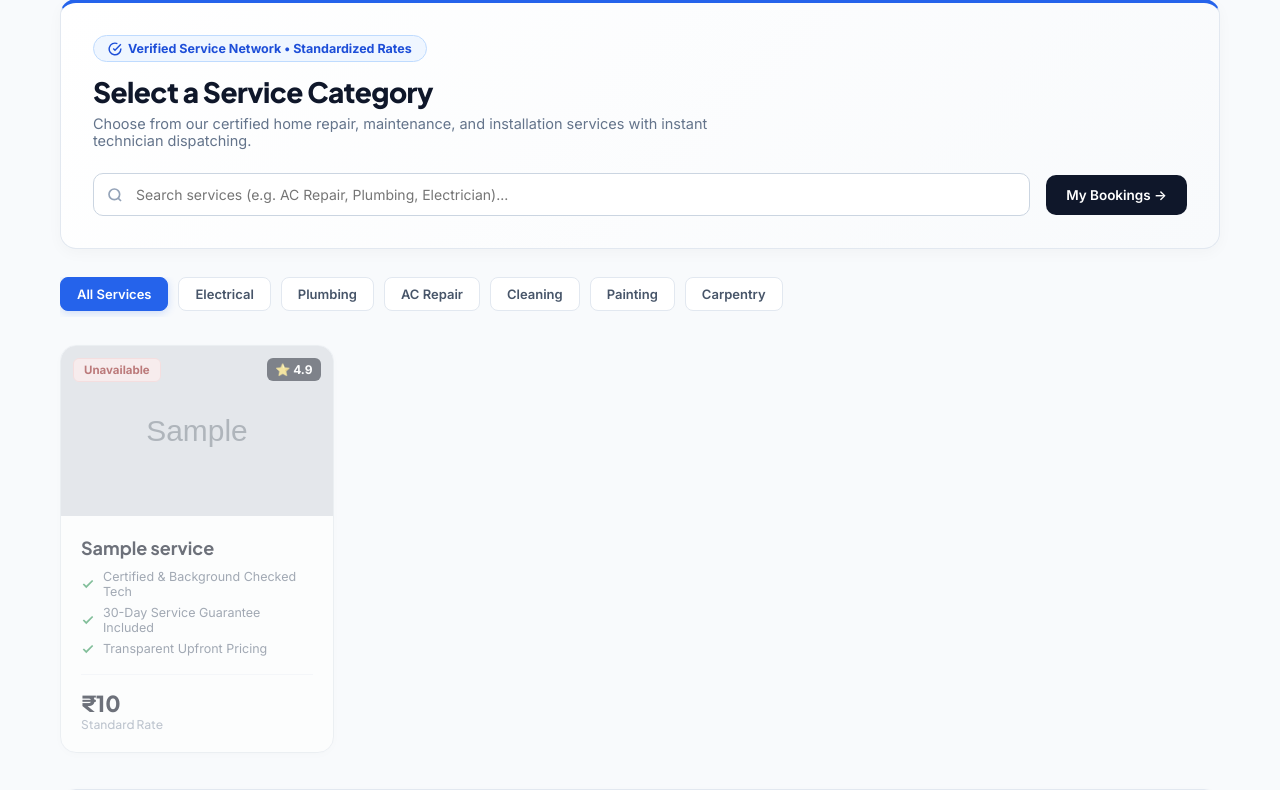
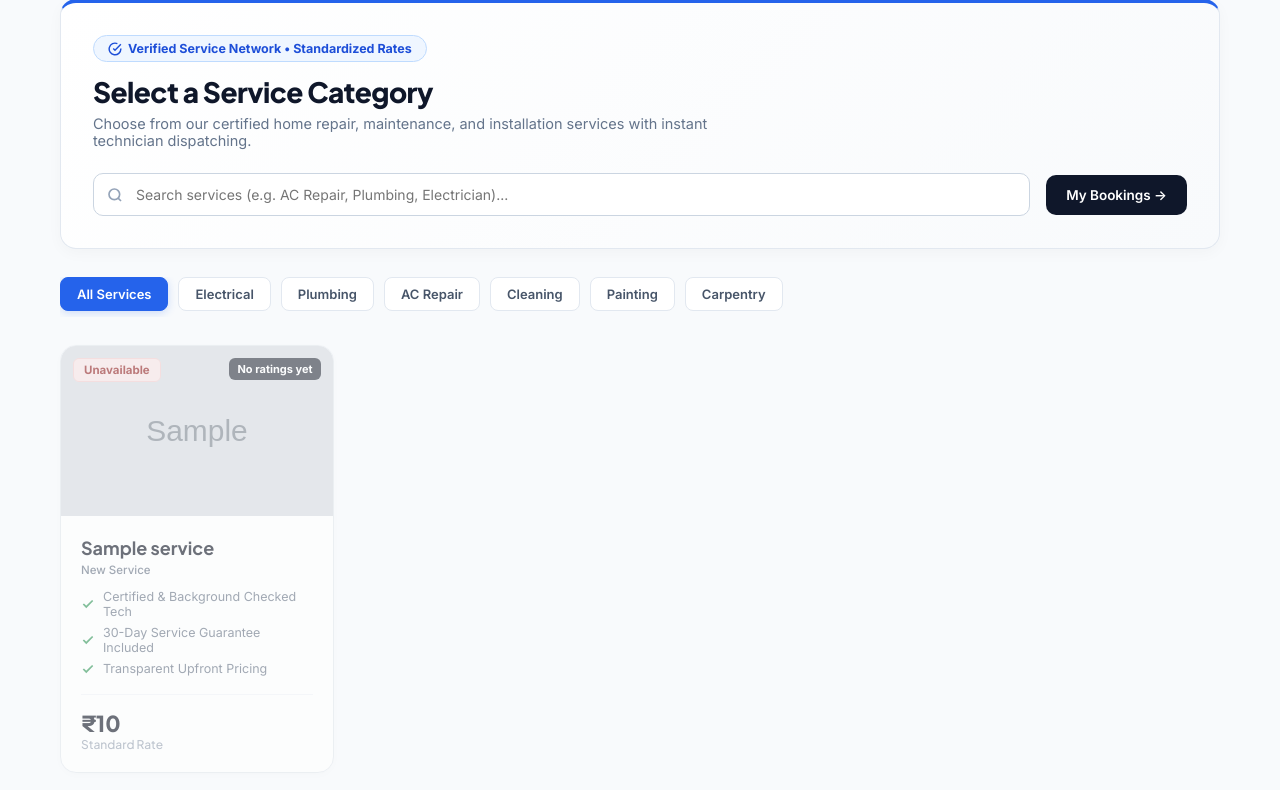
Before and after one commit to arnab-builds/Seva-Bandhu, a Django app: page /customer/service-selection/ in a window 1280 px wide. Shown: the part 149-939 px from the top of the page. Run offline with Django 5.2, Linux system fonts and the light colour scheme; tables that the repository leaves empty hold one stand-in row (values such as "Sample post"); grey boxes marked "Sample" are stand-in pictures.

Commit message:
add dynamic service ratings from bookings and complaints

```diff
--- a/SevaBandhu-Frontend/templates/customer/service_selection.html
+++ b/SevaBandhu-Frontend/templates/customer/service_selection.html
@@ -460,11 +460,24 @@
                 </div>
                 {% endif %}
 
-                <div class="rating-tag">⭐ 4.9</div>
+                {% if service.rating_info.has_data %}
+                <div class="rating-tag">⭐ {{ service.rating_info.rating }}</div>
+                {% else %}
+                <div class="rating-tag" style="font-size: 11px;">No ratings yet</div>
+                {% endif %}
             </div>
 
             <div class="card-body-content">
-                <h3 class="card-service-title">{{ service.name }}</h3>
+                <h3 class="card-service-title" style="margin-bottom: 4px;">{{ service.name }}</h3>
+                {% if service.rating_info.has_data %}
+                <div style="font-size: 11.5px; color: #64748b; margin-bottom: 12px; font-weight: 500;">
+                    Based on {{ service.rating_info.booking_count }} completed {% if service.rating_info.booking_count == 1 %}service{% else %}services{% endif %}
+                </div>
+                {% else %}
+                <div style="font-size: 11.5px; color: #64748b; margin-bottom: 12px; font-weight: 500;">
+                    New Service
+                </div>
+                {% endif %}
 
                 <ul class="features-list">
                     <li>
--- a/backend/core/admin_views.py
+++ b/backend/core/admin_views.py
@@ -538,6 +538,9 @@ def admin_platform_analytics(request):
             'revenue': rev
         })
 
+    from core.services.rating_engine import ServiceRatingEngine
+    service_ratings = ServiceRatingEngine.get_all_service_ratings()
+
     context = {
         'customers_analyzed': customers_analyzed,
         'interactions': interactions,
@@ -561,6 +564,7 @@ def admin_platform_analytics(request):
         'offer_bookings': offer_bookings,
         'offer_revenue': offer_revenue,
         'individual_offers': individual_offers,
+        'service_ratings': service_ratings,
     }
     return render(request, 'admin_custom/platform_analytics.html', context)
 
--- /dev/null
+++ b/backend/core/services/rating_engine.py
@@ -0,0 +1,80 @@
+from django.db.models import Count
+from core.models import Service, ServiceRequest, SupportTicket
+
+class ServiceRatingEngine:
+    # Configurable Bayesian Smoothing Constants
+    PRIOR_CONFIDENCE = 10.0      # Virtual completed bookings
+    PRIOR_COMPLAINT_RATE = 0.02  # 2% virtual complaint rate
+    PENALTY_MULTIPLIER = 10.0    # Maps complaint rate directly to rating scale
+
+    @classmethod
+    def get_all_service_ratings(cls):
+        """
+        Returns a dictionary mapping service_name to a dictionary of rating details.
+        Optimized to use aggregation instead of N+1 queries.
+        """
+        # 1. Aggregate bookings per service (only completed)
+        bookings_data = ServiceRequest.objects.filter(status='Completed')\
+            .values('service_detail__service_category')\
+            .annotate(completed_count=Count('id'))
+
+        booking_counts = {
+            item['service_detail__service_category']: item['completed_count']
+            for item in bookings_data if item['service_detail__service_category']
+        }
+
+        # 2. Aggregate validated complaints per service
+        # A validated complaint is one that is 'Resolved' and not explicitly 'Declined' or 'Rejected'.
+        complaints_data = SupportTicket.objects.filter(
+            ticket_type='Complaint',
+            status='Resolved'
+        ).exclude(
+            action_taken__icontains='Rejected'
+        ).exclude(
+            action_taken__icontains='Declined'
+        ).values('related_booking__service_detail__service_category')\
+         .annotate(complaint_count=Count('id'))
+
+        complaint_counts = {
+            item['related_booking__service_detail__service_category']: item['complaint_count']
+            for item in complaints_data if item['related_booking__service_detail__service_category']
+        }
+
+        ratings = {}
+        for service in Service.objects.all():
+            completed = booking_counts.get(service.name, 0)
+            complaints = complaint_counts.get(service.name, 0)
+
+            if completed == 0:
+                ratings[service.name] = {
+                    "rating": 0.0,
+                    "booking_count": 0,
+                    "validated_complaint_count": 0,
+                    "complaint_rate": 0.0,
+                    "complaint_rate_percent": 0.0,
+                    "has_data": False
+                }
+                continue
+
+            complaint_rate = complaints / completed
+
+            # Bayesian Smoothing
+            smoothed_rate = (complaints + (cls.PRIOR_CONFIDENCE * cls.PRIOR_COMPLAINT_RATE)) / (completed + cls.PRIOR_CONFIDENCE)
+
+            penalty = smoothed_rate * cls.PENALTY_MULTIPLIER
+            rating = 5.0 - penalty
+
+            # Clamp between 1.0 and 5.0
+            if rating < 1.0: rating = 1.0
+            if rating > 5.0: rating = 5.0
+
+            ratings[service.name] = {
+                "rating": round(rating, 1),
+                "booking_count": completed,
+                "validated_complaint_count": complaints,
+                "complaint_rate": round(complaint_rate, 4),
+                "complaint_rate_percent": round(complaint_rate * 100, 2),
+                "has_data": True
+            }
+
+        return ratings
--- a/backend/core/views.py
+++ b/backend/core/views.py
@@ -1058,10 +1058,12 @@ def customer_logout(request):
 
 
 from .models import Service
+from core.services.rating_engine import ServiceRatingEngine
 
 def service_selection(request):
 
     services = Service.objects.all()
+    service_ratings = ServiceRatingEngine.get_all_service_ratings()
 
     service_list = []
 
@@ -1075,11 +1077,21 @@ def service_selection(request):
         # [FIRE] final decision
         is_active = service.is_enabled and available
 
+        rating_info = service_ratings.get(service.name, {
+            "has_data": False,
+            "rating": 0.0,
+            "booking_count": 0,
+            "validated_complaint_count": 0,
+            "complaint_rate": 0.0,
+            "complaint_rate_percent": 0.0
+        })
+
         service_list.append({
             'name': service.name,
             'image': service.image,
             'price': service.price,
-            'is_active': is_active
+            'is_active': is_active,
+            'rating_info': rating_info
         })
 
     return render(request, 'customer/service_selection.html', {
```
Also changed, not shown: SevaBandhu-Frontend/templates/admin_custom/platform_analytics.html (+40 -0 lines).
